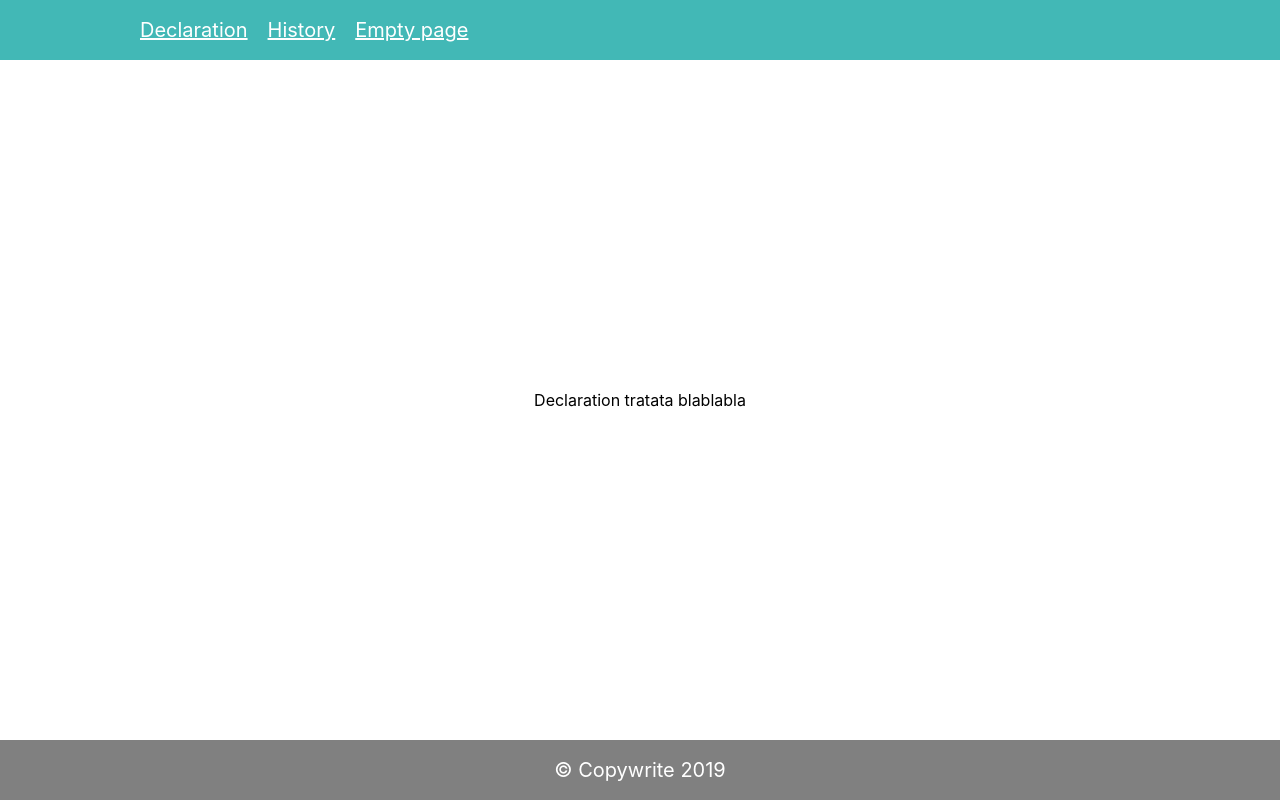
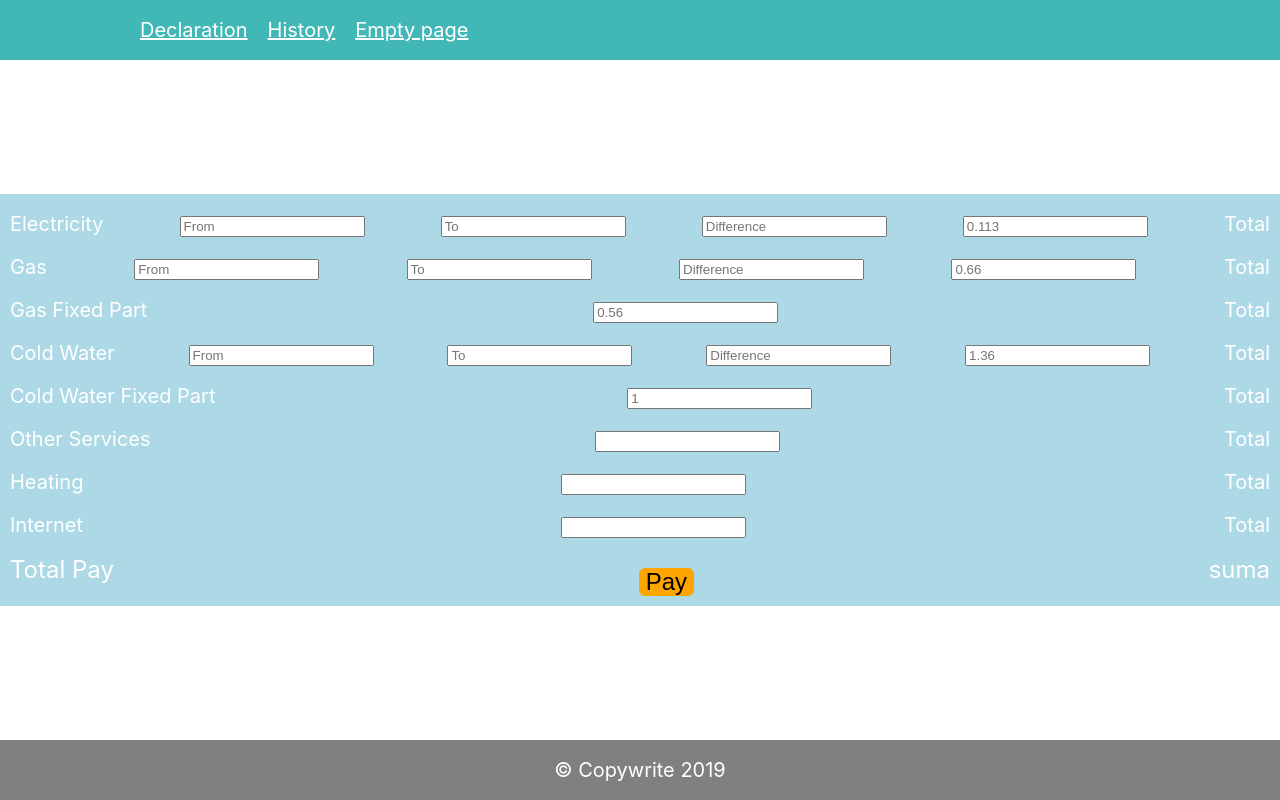
Before and after one commit to zygist87/Flat-taxes-with-react, a React (Create React App) app: page / in a window 1280 px wide. Built offline with nearby package versions, Linux system fonts and the light colour scheme.

Commit message:
Installed react-boostrap

```diff
--- a/package.json
+++ b/package.json
@@ -3,9 +3,11 @@
   "version": "0.1.0",
   "private": true,
   "dependencies": {
+    "bootstrap": "^4.3.1",
     "node-sass": "^4.12.0",
     "prop-types": "^15.7.2",
     "react": "^16.9.0",
+    "react-bootstrap": "^1.0.0-beta.11",
     "react-dom": "^16.9.0",
     "react-router-dom": "^5.0.1",
     "react-scripts": "3.1.1",
--- /dev/null
+++ b/src/app/components/Forms/FixedForm.js
@@ -0,0 +1,34 @@
+import React from "react";
+import styled from "styled-components";
+
+const StyledFixedForm = styled.div`
+  display: flex;
+  width: 100vw;
+  justify-content: space-between;
+  line-height: 20px;
+  font-size: 20px;
+  padding-top: 20px;
+
+  .FixedForm--title {
+    padding-left: 10px;
+  }
+  .FixedForm--input {
+  }
+  .FixedForm--total {
+    padding-right: 10px;
+  }
+`;
+
+function FixedForm({ name, rate }) {
+  return (
+    <StyledFixedForm className="">
+      <span className="FixedForm--title">{name}</span>
+      <span className="FixedForm--input">
+        <input type="number" placeholder={rate} />
+      </span>
+      <span className="FixedForm--total">Total</span>
+    </StyledFixedForm>
+  );
+}
+
+export default FixedForm;
--- /dev/null
+++ b/src/app/components/Forms/NotFixedForm.js
@@ -0,0 +1,40 @@
+import React from "react";
+import styled from "styled-components";
+
+const StyledNotFixedForm = styled.div`
+  display: flex;
+  width: 100vw;
+  justify-content: space-between;
+  line-height: 20px;
+  font-size: 20px;
+  padding-top: 20px;
+  .title {
+    padding-left: 10px;
+  }
+  .total {
+    padding-right: 10px;
+  }
+`;
+
+function NotFixedForm({ name, rate }) {
+  return (
+    <StyledNotFixedForm>
+      <span className="title">{name}</span>
+      <span className="from">
+        <input type="number" placeholder="From" />
+      </span>
+      <span className="to">
+        <input type="number" placeholder="To" />
+      </span>
+      <span className="difference">
+        <input type="number" placeholder="Difference" />
+      </span>
+      <span className="rate">
+        <input type="number" placeholder={rate} />
+      </span>
+      <span className="total">Total</span>
+    </StyledNotFixedForm>
+  );
+}
+
+export default NotFixedForm;
--- /dev/null
+++ b/src/app/components/Forms/TotalPay.js
@@ -0,0 +1,46 @@
+import React from "react";
+import styled from "styled-components";
+
+const StyledTotalPay = styled.div`
+  font-size: 24px;
+  line-height: 24px;
+  display: flex;
+  justify-content: space-between;
+  padding-top: 20px;
+  .title {
+    padding-left: 10px;
+  }
+  .totalPay {
+    padding-right: 10px;
+  }
+`;
+
+const StyledButton = styled.button`
+  border: 1px solid orange;
+  border-radius: 6px;
+  background: orange;
+  font-size: 24px;
+  line-height: 24px;
+
+  justify-items: right;
+  margin: 10px 0px 10px 10px;
+`;
+
+function TotalPay() {
+  function hi() {
+    return console.log("labassss");
+  }
+  return (
+    <StyledTotalPay>
+      <span className="title">Total Pay</span>
+      <span className="payButton">
+        <StyledButton className="payButton" type="button" onClick={hi}>
+          Pay
+        </StyledButton>
+      </span>
+      <span className="totalPay">suma</span>
+    </StyledTotalPay>
+  );
+}
+
+export default TotalPay;
--- /dev/null
+++ b/src/app/components/Forms/index.js
@@ -0,0 +1,3 @@
+export { default as FixedForm } from "./FixedForm";
+export { default as NotFixedForm } from "./NotFixedForm";
+export { default as TotalPay } from "./TotalPay";
--- a/src/app/components/index.js
+++ b/src/app/components/index.js
@@ -1 +1,2 @@
 export { default as Layout } from "./Layout";
+//export { default as FixedForm } from "./Forms";
--- a/src/app/pages/Declaration/index.js
+++ b/src/app/pages/Declaration/index.js
@@ -1,15 +1,27 @@
 import React from "react";
 import "./index.scss";
-//import styled from "styled-components";
+import { FixedForm, NotFixedForm, TotalPay } from "../../components/Forms";
+import styled from "styled-components";
 
-// const StyledDeclaration = styled.declaration`
-//   color: red;
-//   font-size: 24px;
-//   background: blue;
-// `;
+const StyledDeclaration = styled.div`
+  background: lightblue;
+  color: white;
+`;
 
 function Declaration() {
-  return <div>Declaration tratata blablabla</div>;
+  return (
+    <StyledDeclaration>
+      <NotFixedForm name="Electricity" rate="0.113" />
+      <NotFixedForm name="Gas" rate="0.66" />
+      <FixedForm name="Gas Fixed Part" rate="0.56" />
+      <NotFixedForm name="Cold Water" rate="1.36" />
+      <FixedForm name="Cold Water Fixed Part" rate="1" />
+      <FixedForm name="Other Services" rate="" />
+      <FixedForm name="Heating" rate="" />
+      <FixedForm name="Internet" rate="" />
+      <TotalPay />
+    </StyledDeclaration>
+  );
 }
 
 export default Declaration;
```
Also changed, not shown: 1 other file (tests, documents, lock files or other folders).
